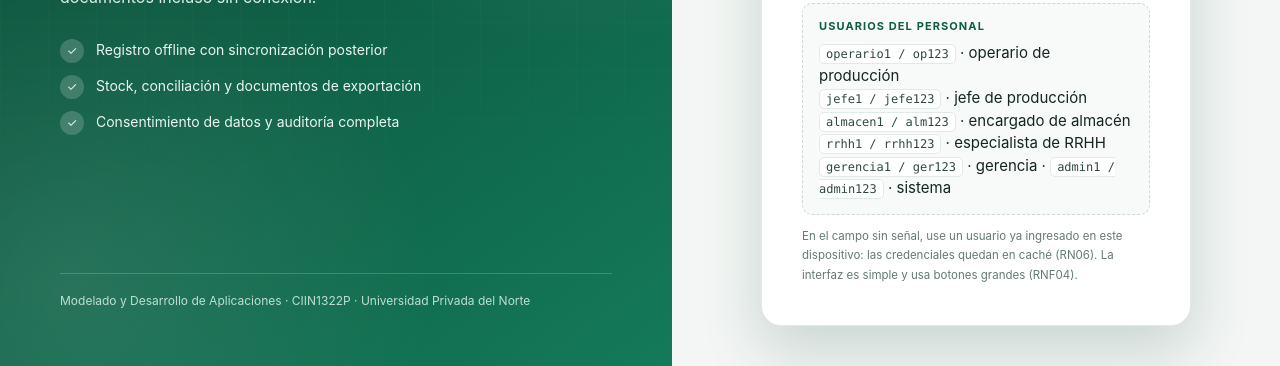
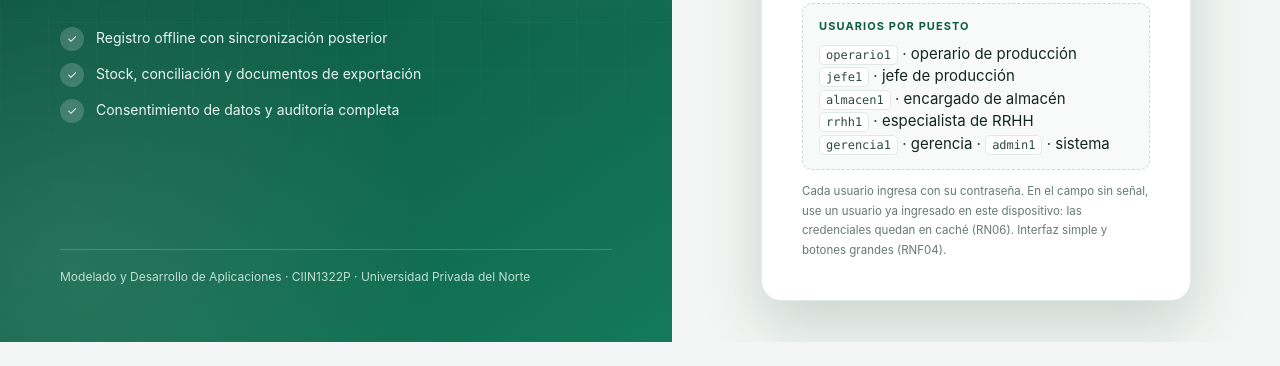
Before and after one commit to Orlando123-cmd/agroverde-labs, a plain HTML site: page index.html in a window 1280 px wide. Shown: the part 458-824 px from the top of the page. After the commit the page ends 800 px from the top, so only its background shows below. Drawn offline with Linux system fonts and the light colour scheme.

Commit message:
content(app): mostrar solo usuarios por puesto en el acceso

```diff
--- a/index.html
+++ b/index.html
@@ -53,14 +53,14 @@
         <button class="btn primary big" type="submit">Ingresar al sistema →</button>
       </form>
       <div class="credentials">
-        <b>Usuarios del personal</b>
-        <code>operario1 / op123</code> · operario de producción<br>
-        <code>jefe1 / jefe123</code> · jefe de producción<br>
-        <code>almacen1 / alm123</code> · encargado de almacén<br>
-        <code>rrhh1 / rrhh123</code> · especialista de RRHH<br>
-        <code>gerencia1 / ger123</code> · gerencia · <code>admin1 / admin123</code> · sistema
+        <b>Usuarios por puesto</b>
+        <code>operario1</code> · operario de producción<br>
+        <code>jefe1</code> · jefe de producción<br>
+        <code>almacen1</code> · encargado de almacén<br>
+        <code>rrhh1</code> · especialista de RRHH<br>
+        <code>gerencia1</code> · gerencia · <code>admin1</code> · sistema
       </div>
-      <div class="hint">En el campo sin señal, use un usuario ya ingresado en este dispositivo: las credenciales quedan en caché (RN06). La interfaz es simple y usa botones grandes (RNF04).</div>
+      <div class="hint">Cada usuario ingresa con su contraseña. En el campo sin señal, use un usuario ya ingresado en este dispositivo: las credenciales quedan en caché (RN06). Interfaz simple y botones grandes (RNF04).</div>
     </div>
   </section>
 </div>
```
